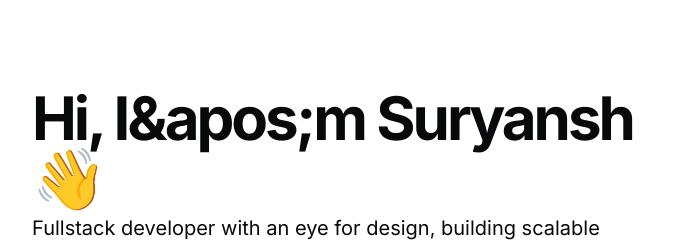
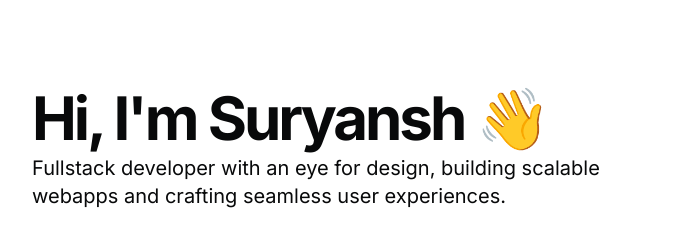
Before and after one commit to suryxnshsingh/porfolio, a Next.js app: page / in a window 1280 px wide. Shown: the top 242 px of the page, without its empty margins (296-983 px from the left). Built offline with nearby package versions, Linux system fonts and the light colour scheme.

Commit message:
build fix

```diff
--- a/src/app/page.tsx
+++ b/src/app/page.tsx
@@ -23,7 +23,8 @@ export default function Page() {
               delay={BLUR_FADE_DELAY}
               className="text-3xl font-bold tracking-tighter sm:text-5xl xl:text-6xl/none"
               yOffset={8}
-              text={`Hi, I&apos;m ${DATA.name.split(" ")[0]} 👋`}
+              // eslint-disable-next-line react/no-unescaped-entities
+              text={`Hi, I'm ${DATA.name.split(" ")[0]} 👋`}
             />
             <BlurFadeText
               className="max-w-[600px] md:text-xl"
```
